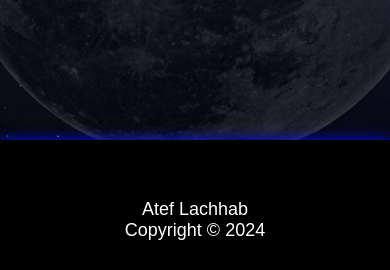
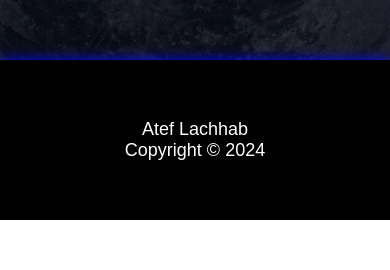
Before and after one commit to Kaazell/my-portfolio, a React (Vite) app: page / in a window 390 px wide. Shown: the part 2195-2465 px from the top of the page. After the commit the page ends 2415 px from the top, so only its background shows below. Built offline with nearby package versions, Linux system fonts and the light colour scheme; a web font is replaced by a local one.

Commit message:
fix: footer mobile margin-top

```diff
--- a/src/components/Footer/style.module.scss
+++ b/src/components/Footer/style.module.scss
@@ -9,15 +9,9 @@
     box-shadow: variables.$blue-blurry;
     height: 10rem;
     background-color: black;
-    margin-top: 5rem;
     &__text {
         font-size: 18px;
         margin: 0;
         color: white;
     }
 }
-@media screen and (min-width: 650px) {
-    .footer {
-        margin-top: 0;
-    }
-}
```
